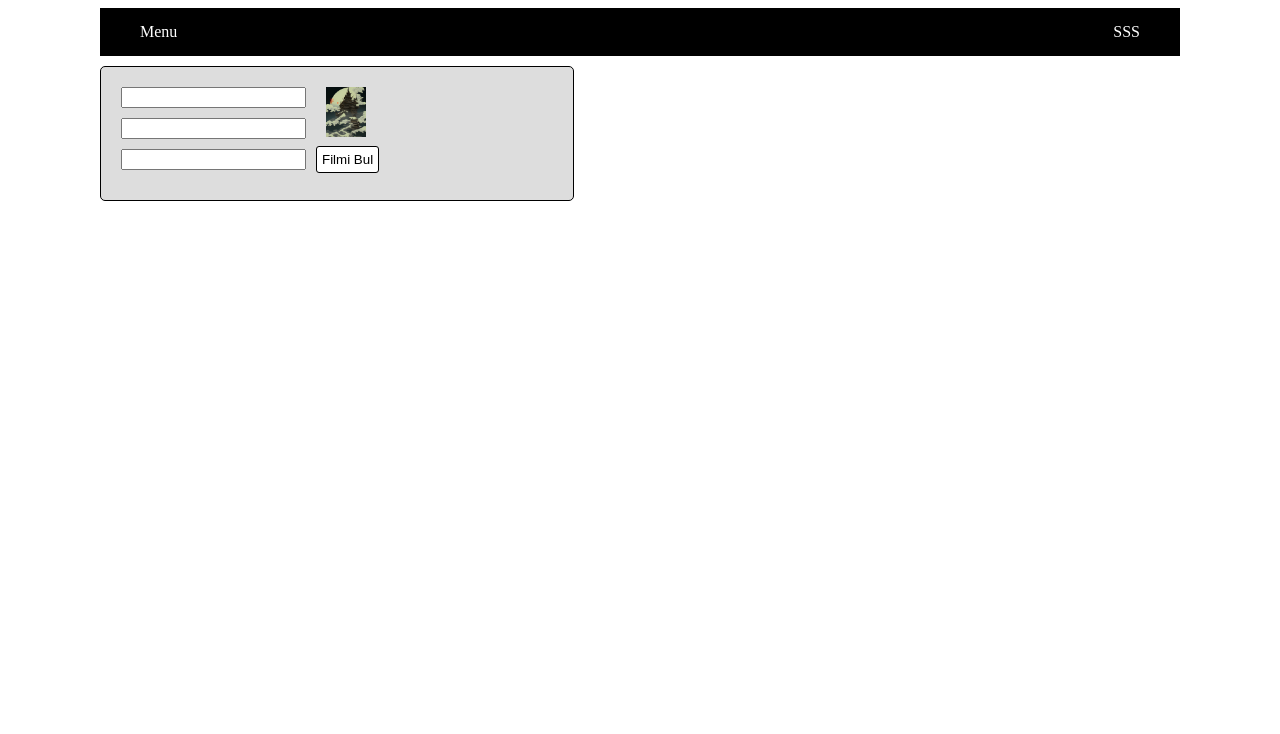
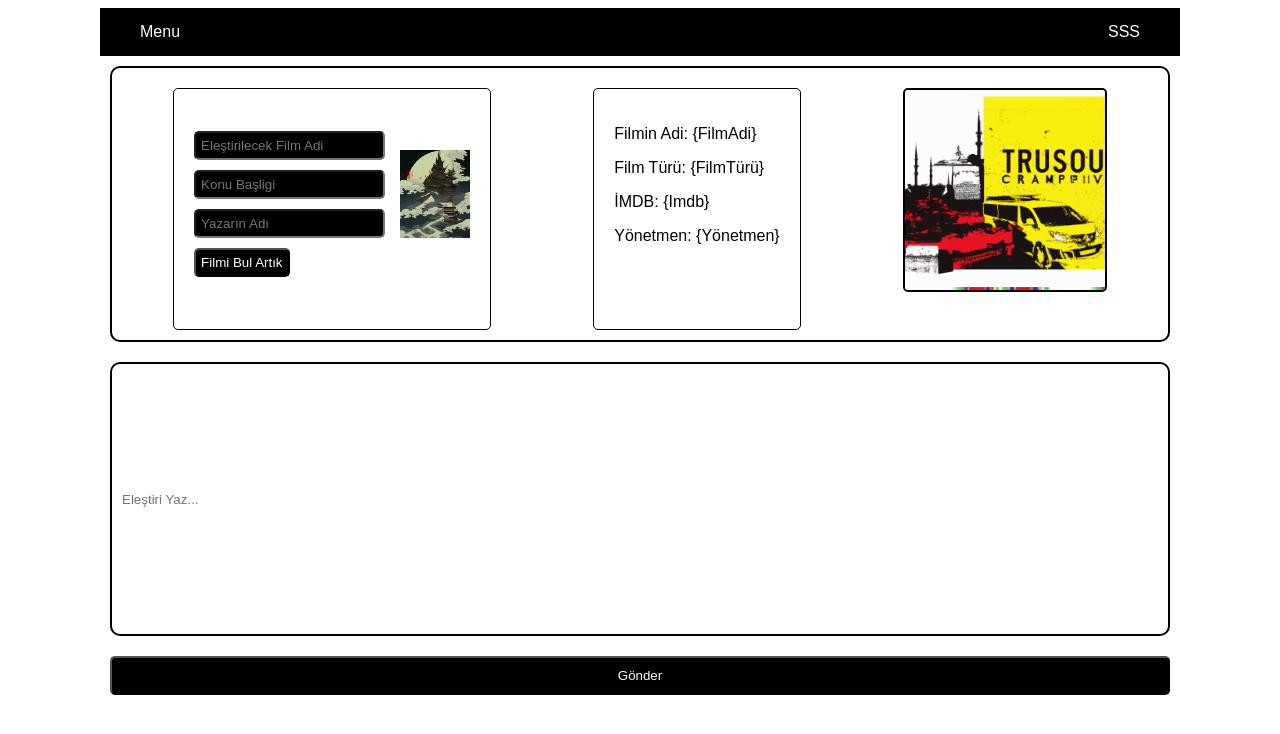
Before and after one commit to EnesArifinan/moviApp, a plain HTML site: page demo-src/elestiri/index.html in a window 1280 px wide. Drawn offline with Linux system fonts and the light colour scheme.

Commit message:
HTML and CSS uptade for 'eleştiri'

```diff
--- a/demo-src/elestiri/index.html
+++ b/demo-src/elestiri/index.html
@@ -17,15 +17,28 @@
     <div class="container">
       <div class="pano1">
         <div class="info">
-          <input type="text" />
-          <input type="text" />
-          <input type="text" />
+          <input placeholder="eleştirilecek film adi" type="text" />
+          <input placeholder="konu başligi" type="text" />
+          <input placeholder="yazarın adı" type="text" />
+          <button>filmi bul artık</button>
         </div>
-        <div>
-          <img src="foto/0 - a war.png" alt="fotoraf" />
-          <button>Filmi Bul</button>
+        <div class="infoNew">
+          <img id="filmiBul" src="foto/0 - a war.png" alt="fotoğraf" />
         </div>
       </div>
+      <div class="pano2">
+        <p>filmin adi: {filmAdi}</p>
+        <p>film türü: {filmTürü}</p>
+        <p>İMDB: {imdb}</p>
+        <p>yönetmen: {yönetmen}</p>
+      </div>
+      <div class="pano3">
+        <img src="foto/move.png" alt="film afişi" />
+      </div>
+    </div>
+    <div class="container2">
+      <input type="text" placeholder="Eleştiri yaz..." />
+      <button>Gönder</button>
     </div>
   </body>
 </html>
--- a/demo-src/elestiri/style.css
+++ b/demo-src/elestiri/style.css
@@ -1,3 +1,7 @@
+* {
+  font-family: Arial;
+  text-transform: capitalize;
+}
 body {
   margin-left: 100px;
   margin-right: 100px;
@@ -17,33 +21,88 @@ body {
 .topBar a:hover {
   background-color: #ddd;
   color: black;
+  transition: all 0.3s ease;
+}
+.container {
+  display: flex;
+  justify-content: space-around;
+  border: 2px solid black;
+  padding: 10px;
+  border-radius: 10px;
+  margin: 10px;
+  max-height: 50%;
 }
 .pano1 {
   padding: 20px;
-  display: flex;
-  background-color: #ddd;
-  width: 40%;
+
+  justify-content: center;
+  align-items: center;
+
   border: 1px solid black;
   border-radius: 5px;
   margin-top: 10px;
+  display: flex;
 }
-.info input {
+.info input,
+button {
   display: block;
+  padding: 5px;
+  background-color: black;
   margin-bottom: 10px;
+  color: white;
+  border-radius: 5px;
 }
-button {
-  margin-left: 10px;
+.info button:hover {
+  background-color: #fff;
+  color: black;
+  transition: all 0.3s ease;
+}
+
+#filmiBul {
+  width: 70px;
   display: flex;
-  align-items: end;
-  justify-content: end;
-  background-color: #fff;
-  border-radius: 3px;
-  padding: 5px;
+  margin-bottom: 30px;
+  margin-left: 15px;
+}
+
+.pano2 {
+  padding: 20px;
+  height: 200px;
   border: 1px solid black;
+  border-radius: 5px;
+  justify-content: center;
+  align-items: center;
+  padding: 20px;
+  margin-top: 10px;
 }
-img {
-  width: 40px;
-  margin-left: 20px;
-  text-align: center;
-  margin-bottom: 5px;
+.pano3 img {
+  width: 200px;
+  height: 200px;
+  margin-top: 10px;
+  border: 2px solid black;
+  border-radius: 5px;
 }
+.container2 {
+  display: grid;
+}
+.container2 input {
+  display: grid;
+  border: 2px solid black;
+  padding: 10px;
+  margin: 10px;
+  height: 250px;
+  border-radius: 10px;
+}
+.container2 input::placeholder {
+  display: flex;
+}
+
+.container2 button {
+  padding: 10px;
+  margin: 10px;
+}
+.container2 button:hover {
+  background-color: white;
+  color: black;
+  transition: all 0.3s ease;
+}
```
Also changed, not shown: demo-src/elestiri/foto/move.png (added).
